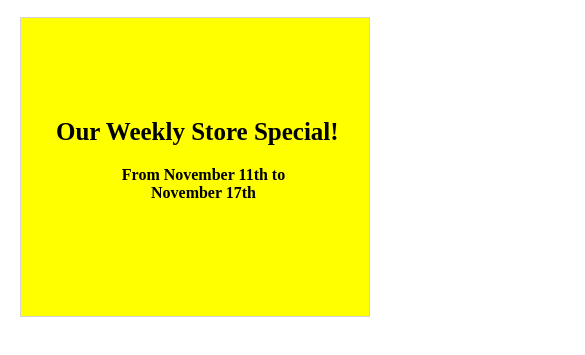
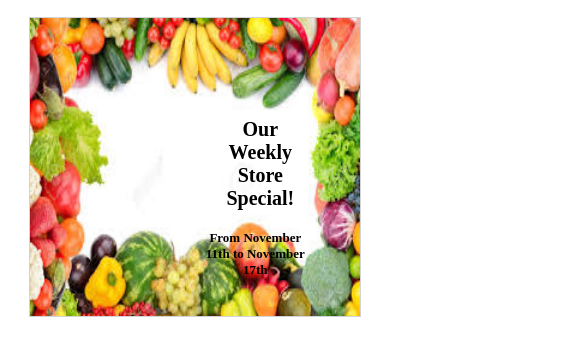
Before and after one commit to Developer994/superstore_prototype, a plain HTML site: page index.html in a window 390 px wide. Shown: the part 71-426 px from the top of the page, 585 px wide, since content can reach past the window. Drawn offline with Linux system fonts and the light colour scheme.

Commit message:
Added media queries for 600 px. Still working on lower px media queries

```diff
--- a/index.html
+++ b/index.html
@@ -11,6 +11,7 @@
 </head>
 
 <body>
+    <div class="container">
         <nav>
             <div class="logo">
                 <h4>Company Logo </h4>
@@ -41,6 +42,7 @@
                 <h4>From November 11th to November 17th</h4>
             </div>
         </div>
+    </div>
     <script src="app.js"></script>
 </body>
 
--- a/style.css
+++ b/style.css
@@ -58,10 +58,10 @@ nav{
 }
 
 #contentContainer{
-    background: yellow;
-    /* background-image: url(assets/images/fruits&vegetables.jpg);
+    /* background: yellow; */
+    background-image: url(assets/images/fruits&vegetables.jpg);
     background-repeat: no-repeat;
-    background-size: 1100px 400px; */
+    background-size: 1100px 400px;
     align-content: center;
     display: flex;
     border-style: solid;
@@ -95,10 +95,10 @@ nav{
     }
 
 #contentContainer{
-    background: yellow;
-    /* background-image: url(assets/images/fruits&vegetables.jpg);
+
+    background-image: url(assets/images/fruits&vegetables.jpg);
     background-repeat: no-repeat;
-    background-size: 1100px 400px; */
+    background-size: 1100px 400px;
     align-content: center;
     display: flex;
     border-style: solid;
@@ -136,7 +136,7 @@ body{
     display: flex;
     flex-direction: column;
     align-items: center;
-    width: 100%;
+    width: 85%;
     transform: translateY(-100%);
     transition: transform 0.5s ease-in;
 }
@@ -150,13 +150,15 @@ body{
 }
 
 #contentContainer{
-    background: yellow;
+    background-image: url(assets/images/fruits&vegetables.jpg);
+    background-repeat: no-repeat;
+    background-size: 750px 400px;
     align-content: center;
     display: flex;
     border-style: solid;
     border-width: 1px;
     border-color: lightgray;
-    width: 550px;
+    width: 85%;
     height: 400px;
     margin: 0 auto;
     margin-top: 20px;
@@ -164,13 +166,14 @@ body{
 }
 
 .textContainer h1{
-    width: 800px;
-    padding-left: 90px;
+    text-align: center;
+    width: 85%;
+    padding-left: 220px;
     padding-top: 150px;
 }
 
 .textContainer h4{
-    padding-left: 140px;
+    padding-left: 220px;
     padding-top: 20px;
 }
 
@@ -206,14 +209,17 @@ body{
 }
 
 @media screen and (max-width:600px) {
+
 #contentContainer{
-    background: yellow;
+    background-image: url(assets/images/fruits&vegetables.jpg);
+    background-repeat: no-repeat;
+    background-size: 100% 300px;
     align-content: center;
     display: flex;
     border-style: solid;
     border-width: 1px;
     border-color: lightgray;
-    width: 350px;
+    width: 85%;
     height: 300px;
     margin: 0 auto;
     margin-top: 20px;
@@ -221,17 +227,19 @@ body{
 }
 
 .textContainer h1{
-    font-size: 25px;
-    width: 600px;
-    padding-left: 35px;
+    text-align: center;
+    font-size: 20px;
+    /* width: 70%; */
+    padding-left: 180px;
     padding-top: 100px;
 }
 
 .textContainer h4{
+    font-size: small;
     text-align: center;
-    width: 300px;
-    padding-left: 65px;
-    padding-top: 20px;
+    width: 85%;
+    padding-left: 170px;
+    /* padding-top: 20px; */
 }
 
 }
```
Also changed, not shown: assets/images/fruits&vegetables2.jpg (added), assets/images/fruits&vegetables3.jpg (added). Lines whose indentation alone changed are shown as unchanged.
